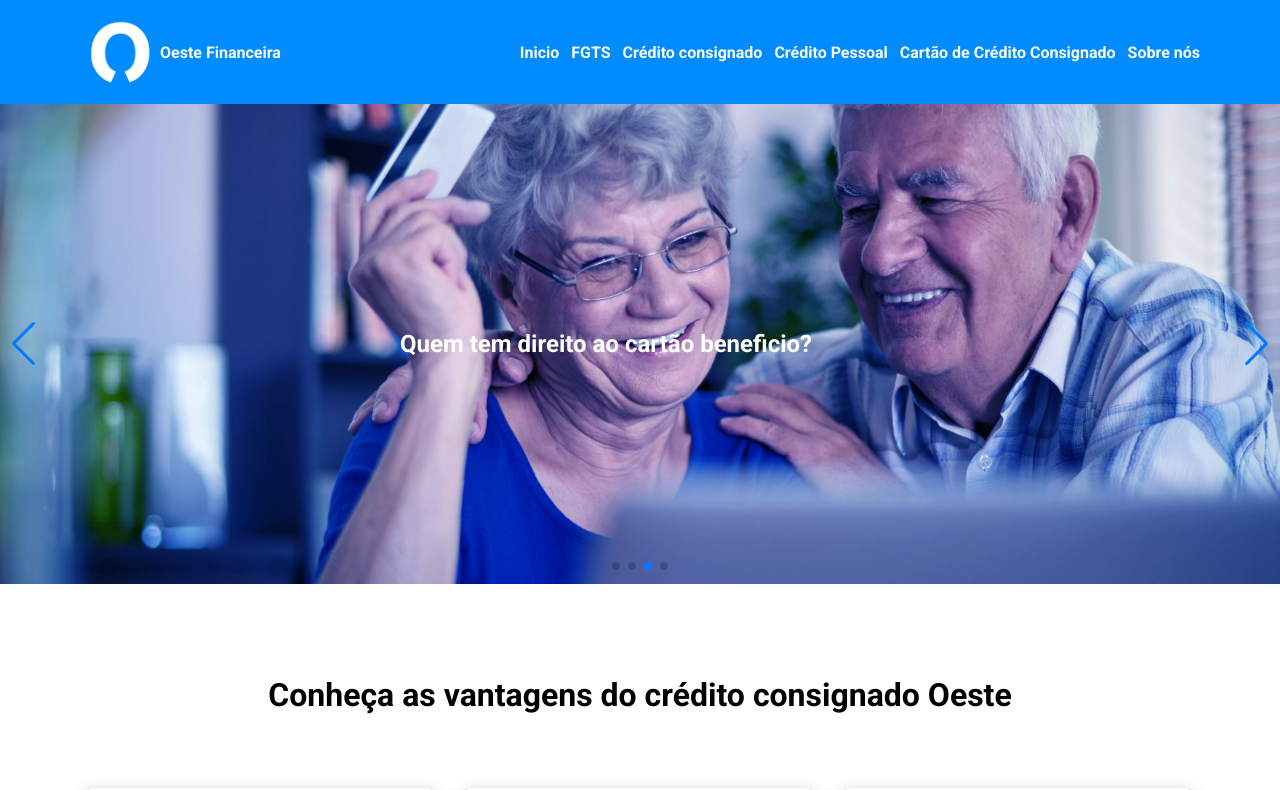
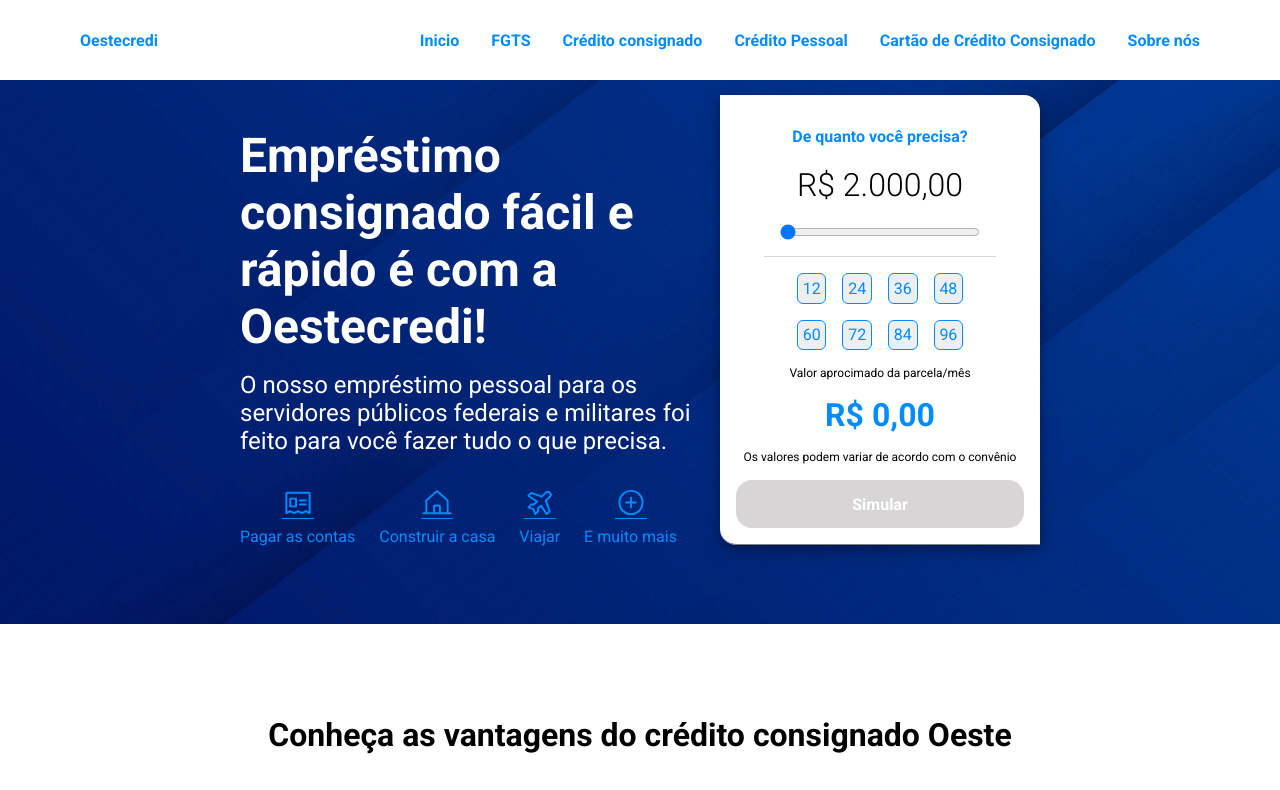
Before and after one commit to Catalendas/Oeste_financeira, a React (Vite) app: page / in a window 1280 px wide. Shown: the top 790 px of the page. Built offline with nearby package versions, Linux system fonts and the light colour scheme.

Commit message:
modify header and banner

```diff
--- a/package.json
+++ b/package.json
@@ -21,7 +21,6 @@
     "react-hook-form": "^7.42.0",
     "react-router-dom": "^6.5.0",
     "styled-components": "^5.3.6",
-    "swiper": "^8.4.5",
     "zod": "^3.20.2"
   },
   "devDependencies": {
--- a/src/Pages/Home/Components/Banner/index.tsx
+++ b/src/Pages/Home/Components/Banner/index.tsx
@@ -1,95 +1,10 @@
-// Phosphor icon
-import { CheckSquareOffset, WhatsappLogo } from "phosphor-react";
-
-// Imports Swiper
-import {Swiper, SwiperSlide} from "swiper/react";
-import { Autoplay, Pagination, Navigation} from 'swiper';
-
-// Swiper style
-import "swiper/css";
-import "swiper/css/pagination";
-import "swiper/css/navigation";
-
-// images for SwiperSlider
-import Foto from '../../../../assets/fgts.webp'
-import cartImage from '../../../../assets/cartaoconsignadobanner.webp'
-import personBanner from '../../../../assets/creditopessoalbanner.webp'
-import girl from "../../../../assets/girl1.webp";
-
-// Page style
-import { SimulationButton } from "../../../../components/SimulationButton";
-import { BannerContainer, BannerDescription, SwiperContainer, SwiperContent } from "./styled";
+import { Simulator } from "../../../../components/Simulator";
+import { BannerContainer} from "./styled";
 
 export function Banner() {
     return (
         <BannerContainer >
-            <Swiper
-                spaceBetween={30}
-                centeredSlides={true}
-                autoplay={{
-                    delay: 2500,
-                    disableOnInteraction: false,
-                }}
-                pagination={{
-                    clickable: true,
-                }}
-                navigation={true}
-                modules={[Autoplay, Pagination, Navigation]}
-                className="swiper"
-                style={{ width: '100%', flex: '1'}}
-            >
-                    <SwiperContainer>
-
-                        <SwiperContent >
-                            <BannerDescription color="gray">
-                                <h1>Dinheiro rápido na sua conta</h1>
-                                <div>
-                                    <span><CheckSquareOffset/> Dinheiro rapido na conta</span>
-                                    <span><CheckSquareOffset/> Taxas de juros mais baixas</span>
-                                    <span><CheckSquareOffset/> 100% Digital</span>
-                                </div>
-                                <SimulationButton icon={<WhatsappLogo size={30}/>} size={100} text="Simular Agora" color="green"/>
-                            </BannerDescription>
-
-                            <img src={girl} alt="Avatar da pagina"/>
-                        </SwiperContent>
-
-                    </SwiperContainer>
-
-                    <SwiperContainer>
-
-                        <SwiperContent img={Foto}>
-                            <BannerDescription color="white">
-                               <h2>Como posso fazer a antecipação do meu FGTS?</h2>
-
-                            </BannerDescription>
-
-                        </SwiperContent>
-
-                    </SwiperContainer>
-
-                    <SwiperContainer>
-                        <SwiperContent img={cartImage}>
-                            <BannerDescription color="white">
-                               <h2>Quem tem direito ao cartão beneficio? </h2>
-                            </BannerDescription>
-
-
-                        </SwiperContent>
-
-                    </SwiperContainer>
-
-                    <SwiperContainer>
-                        <SwiperContent img={personBanner}>
-                            <BannerDescription color="white">
-                               <h2>dasdadas</h2>
-                            </BannerDescription>
-
-
-                        </SwiperContent>
-
-                    </SwiperContainer>
-            </Swiper>
+            <Simulator/>
         </BannerContainer>
     )
 }
--- a/src/Pages/Home/Components/Banner/styled.ts
+++ b/src/Pages/Home/Components/Banner/styled.ts
@@ -1,5 +1,5 @@
 import styled, { css } from "styled-components";
-import { SwiperSlide } from "swiper/react";
+import Background from "../../../../assets/background.webp"
 
 export const BannerContainer = styled.section`
     width: 100%;
@@ -8,91 +8,9 @@
     justify-content: center;
     gap: 3rem;
 
-    img {
-        object-fit: cover;
-    }
-
-    .swiper {
-        width: 100%;
-    }
+    background: url(${Background}) no-repeat;
 
     @media(max-width: 520px) {
-        img {
-            display: none;
-        }
 
-        .swiper {
-            width: 100%;
-            height: 20rem;
-        }
     }
 `
-
-interface BannerDescriptionProps {
-    color: "gray" | "white"
-}
-
-export const BannerDescription = styled.div<BannerDescriptionProps>`
-    display: flex;
-    align-items: flex-start;
-    gap: .75rem;
-    flex-direction: column;
-
-    width: 30rem;
-
-    h1 {
-        font-size: 3.9rem;
-    }
-
-    div {
-        display: flex;
-        flex-direction: column;
-        font-size: 2rem;
-        line-height: 3rem;
-    }
-
-    ${({ theme, color }) => color == "gray" ? css`color: gray;` : css`color: white;` }
-
-    @media(max-width: 520px) {
-        width: 20rem;
-
-        h1 {
-            font-size: 2.5rem
-        }
-
-        div {
-            font-size: 1.5rem;
-            line-height: 1.5rem;
-        }
-    }
-`
-
-interface SwiperContentProps {
-    img?: string
-    color?: string
-}
-
-export const SwiperContainer = styled(SwiperSlide)`
-
-`
-
-export const SwiperContent = styled.div<SwiperContentProps>`
-    display: flex;
-    justify-content: center;
-    align-items: center;
-    height: 30rem;
-
-    ${({  color}) => color ? css`
-        background-color: ${({ theme }) => theme.colors[`base-${color}`]};
-    ` : ""}
-
-    ${({ img }) => img ? css`
-        background: ${({ theme }) => `url(${img})  no-repeat `};
-        background-size: cover;
-        background-position: 50% 20%;
-    ` : ""}
-
-    @media(max-width: 520px) {
-        height: 20rem;
-    }
-`
--- a/src/Pages/Home/Components/CommonQuestions/index.tsx
+++ b/src/Pages/Home/Components/CommonQuestions/index.tsx
@@ -38,11 +38,6 @@
                         </AccordionItem>
                     </AccordionRoot>
                 </div>
-
-
-                <div>
-                    <img src={girl} alt="Avatar da pagina"/>
-                </div>
             </CommonQuestionsContent>
 
         </CommonQuestionsContainer>
--- a/src/Pages/Home/Components/HowItWorks/index.tsx
+++ b/src/Pages/Home/Components/HowItWorks/index.tsx
@@ -6,7 +6,6 @@
     return (
         <HowItWorksContainer >
             <div className="container">
-                <img src={GirlEngine} alt="Avatar da pagina"/>
 
                 <Description>
                     <h2>Como Funciona?</h2>
--- a/src/components/Footer/index.tsx
+++ b/src/components/Footer/index.tsx
@@ -1,6 +1,7 @@
 import { FacebookLogo, InstagramLogo, MapPin, WhatsappLogo } from "phosphor-react";
-import { BussinesInformation, ContactComponent, FooterContainer, FooterContent, FooterLinks, SocialLinks } from "./styled";
-
+import { BussinesInformation, ContactComponent, FooterContainer, FooterContent, FooterDirectSecuryt, FooterLinks, SocialLinks } from "./styled";
+import Logo from "../../assets/logo.png"
+import { NavLink } from "react-router-dom";
 
 export function Footer() {
     return (
@@ -41,7 +42,27 @@
                         </SocialLinks>
                 </FooterLinks>
                 <BussinesInformation className="container">
+                  <div>
+                    <img src={Logo} alt="Logo" />
+                    <div>
+                        <span>@ 2023 Oestecredi. CNPJ xxxxxxxxxxx/xxx</span>
+                        <span>R. Floriano Peixoto, 625 - Centro, Santa Bárbara d'Oeste - SP, 13450-023</span>
+                    </div>
+                  </div>
 
+                    <FooterDirectSecuryt>
+                        <NavLink to="#">
+                            Politicas de privacidade
+                        </NavLink>
+
+                        <NavLink to="#">
+                            Código de defesa do consumidor
+                        </NavLink>
+
+                        <NavLink to="#">
+                            Política de segurança
+                        </NavLink>
+                    </FooterDirectSecuryt>
                 </BussinesInformation>
 
             </FooterContent>
--- a/src/components/Footer/styled.ts
+++ b/src/components/Footer/styled.ts
@@ -39,6 +39,14 @@
         grid-gap: 4rem;
         padding-bottom: 2rem;
         border-bottom: 1px solid;
+
+        @media(max-width: 520px) {
+            display: flex;
+            flex-direction: column;
+            padding: 2rem;
+
+
+        }
 `
 
 export const ContactComponent = styled.a`
@@ -64,6 +72,10 @@
         border-color: #5B5E62;
         color: #5B5E62;
     }
+
+    @media(max-width: 520px) {
+        align-items: flex-start;
+    }
 `
 
 export const SocialLinks = styled.div`
@@ -84,5 +96,36 @@
 `
 
 export const BussinesInformation = styled.div`
+    margin-top: 2rem;
+    margin-bottom: 3rem;
 
+    > div {
+        display: flex;
+        align-items: center;
+
+        div {
+            display: flex;
+            flex-direction: column;
+            gap: 1rem;
+        }
+    }
+
+    @media(max-width: 520px) {
+        font-size: .8rem;
+    }
 `
+
+export const FooterDirectSecuryt = styled.div`
+    margin-top: 1rem;
+    display: flex;
+    justify-content: space-between;
+
+    a {
+        border-bottom: 1px solid;
+    }
+
+    @media(max-width: 520px) {
+        flex-direction:column ;
+        gap: 3em;
+    }
+`
--- a/src/components/Header/index.tsx
+++ b/src/components/Header/index.tsx
@@ -1,7 +1,7 @@
 import { HeaderContainer, HeaderLinks } from "./styled";
 import Logo from "../../assets/logo.png"
 import { NavLink } from "react-router-dom";
-import { TextAlignRight } from "phosphor-react";
+import { FacebookLogo, InstagramLogo, TextAlignRight } from "phosphor-react";
 
 interface HeaderProps {
     setMenuIsVisible: (state:boolean) => void
@@ -13,8 +13,7 @@
             <div className="container">
                 <div>
                     <NavLink to="/" >
-                        <img src={Logo} alt="Logo"/>
-                        <span>Oeste Financeira</span>
+                        <span>Oestecredi</span>
                     </NavLink>
                 </div>
 
--- a/src/components/Header/styled.ts
+++ b/src/components/Header/styled.ts
@@ -2,14 +2,13 @@
 
 export const HeaderContainer = styled.header`
     width: 100%;
-    height: 6.5rem;
-    background: ${({ theme }) => theme.colors["base-blue"]};
+    height: 5rem;
 
     display: flex;
     align-items: center;
 
     font-weight: bold;
-    color: ${({ theme }) => theme.colors["base-white"]};
+    color: ${({ theme }) => theme.colors["base-blue"]};
 
     list-style: none;
 
@@ -18,8 +17,6 @@
         display: flex;
         align-items: center;
         justify-content: space-between;
-
-
 
         a {
             display: flex;
@@ -34,8 +31,6 @@
         svg {
                 display: none;
             }
-
-
 
     }
 
@@ -56,15 +51,35 @@
         ul {
 
             display: flex;
-            gap: 0.75rem;
+            gap: 2rem;
             list-style: none;
 
                 li {
-                    &:hover {
-                    color: ${({ theme }) => theme.colors["base-hover"]};
-                    transition: .3s;
+                        a {
+                            position: relative;
+
+
+                            &::after {
+                                content: "";
+                                background-color: ${({ theme }) => theme.colors["base-blue"]};
+                                height: 3px;
+                                width: 0;
+                                position: absolute;
+                                left: 0;
+                                bottom: -10px;
+                                transition: .3s;
+                            }
+
+                            &:hover::after {
+                                width: 100%;
+                            }
+
+                            svg {
+                                background-color: ${({ theme }) => theme.colors["base-blue"]};
+                            }
+                        }
+
                 }
-            }
     }
 
     @media(max-width: 520px) {
--- a/src/components/Simulator/index.tsx
+++ b/src/components/Simulator/index.tsx
@@ -1,4 +1,4 @@
-import { useEffect, useState } from "react";
+import { useState } from "react";
 import {
     SimulatorContainer,
     CardSimulator,
@@ -13,9 +13,9 @@
 } from "./styled";
 import girl from "../../assets/girlsimulation.webp"
 import { priceFormatter } from "../../utils/formatedMoney";
-import { SimulationButton } from "../SimulationButton";
 import * as AlertDialog from "@radix-ui/react-alert-dialog"
 import { RegisterModal } from "./registerModal";
+import { AirplaneTilt, HouseLine, NewspaperClipping, PlusCircle } from "phosphor-react";
 
 export function Simulator() {
     const [ rangeValue, setRengeValue] = useState([2000])
@@ -38,16 +38,21 @@
 
     return (
         <SimulatorContainer className="container">
-            <h2>Simular agora</h2>
 
             <SimulatorContent>
 
                 <SimulatorTitleContainer>
-                    <h2>Qual o tamanho do seu sonho?</h2>
+                    <h2>Empréstimo consignado fácil e rápido é com a Oestecredi!</h2>
+                    <p>O nosso empréstimo pessoal para os servidores públicos federais e militares foi feito para você fazer tudo o que precisa.</p>
+                    <div>
+                        <span><NewspaperClipping size={32} /> Pagar as contas</span>
+                        <span><HouseLine size={32} /> Construir a casa</span>
+                        <span><AirplaneTilt size={32} /> Viajar</span>
+                        <span><PlusCircle size={32} /> E muito mais</span>
+                    </div>
                 </SimulatorTitleContainer>
 
                 <CardSimulator>
-                    <img src={girl} alt="Avatar da pagina"/>
 
                     <SimulatorCard>
 
--- a/src/components/Simulator/registerModal/index.tsx
+++ b/src/components/Simulator/registerModal/index.tsx
@@ -51,9 +51,6 @@
             })
         console.log(data)
     }
-
-
-
 
     return (
         <AlertDialog.Portal>
--- a/src/components/Simulator/styled.ts
+++ b/src/components/Simulator/styled.ts
@@ -38,8 +38,34 @@
     width: 30rem;
 
     h2 {
-        font-size: 5rem;
-        color: ${({ theme }) => theme.colors["base-blue"]};
+        font-size: 3rem;
+        color: ${({ theme }) => theme.colors["base-white"]};
+    }
+
+    p {
+        font-size: 1.5rem;
+        margin-top: 1rem;
+        color: ${({ theme }) => theme.colors["base-white"]};
+    }
+
+    div {
+        display: flex;
+        gap: 1.5rem;
+        margin-top: 2rem;
+
+        span {
+            display: flex;
+            flex-direction: column;
+            align-items: center;
+            text-align: center;
+            gap: .5rem;
+            color: ${({ theme }) => theme.colors["base-blue"]};
+
+            svg {
+                border-bottom: 1px solid;
+
+            }
+        }
     }
 
     @media(max-width: 520px) {
@@ -56,19 +82,13 @@
 export const CardSimulator = styled.div`
         display: flex;
         align-items: center;
-
-        @media(max-width: 520px) {
-            img {
-                display: none;
-            }
-        }
 `
 
 export const SimulatorCard = styled.div`
         width: 20rem;
         height: 100%;
-
         border-bottom: 1px solid gray;
+        background: ${({ theme }) => theme.colors["base-white"]};
 
         display: flex;
         flex-direction: column;
@@ -79,7 +99,7 @@
         padding: 1rem;
 
         box-shadow: 0 4px 8px 0 rgba(0, 0, 0, 0.2), 0 6px 20px 0 rgba(0, 0, 0, 0.19);
-        border-radius: 1rem;
+        border-radius: 0 1rem;
 `
 
 export const FormSimulator = styled.div`
@@ -87,6 +107,7 @@
     align-items: center;
     justify-content: center;
     flex-direction: column;
+
 
     gap: 1rem;
 
```
Also changed, not shown: src/assets/background.webp (added), 1 other file (tests, documents, lock files or other folders).
